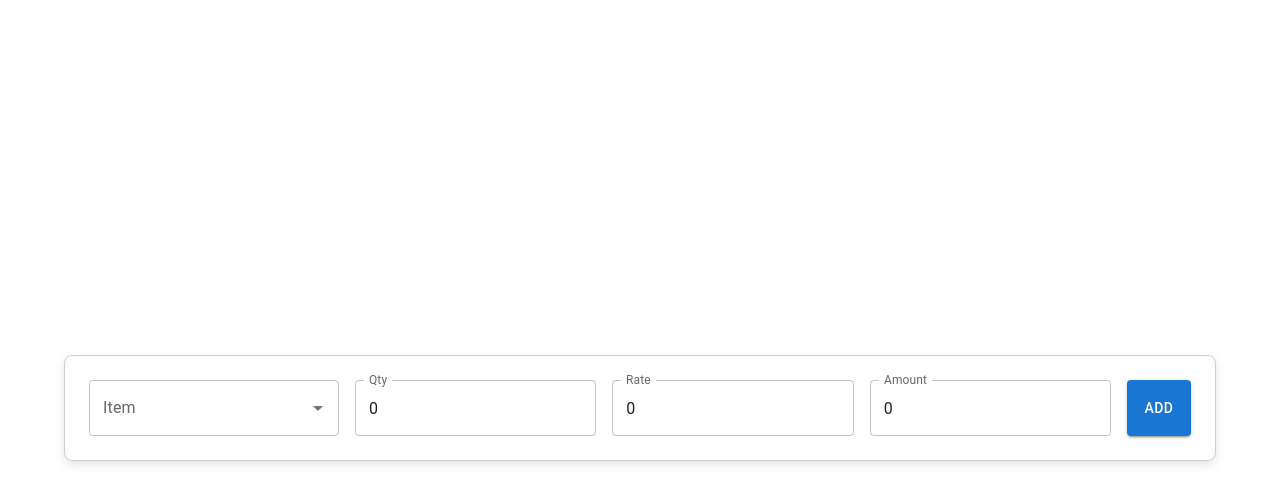
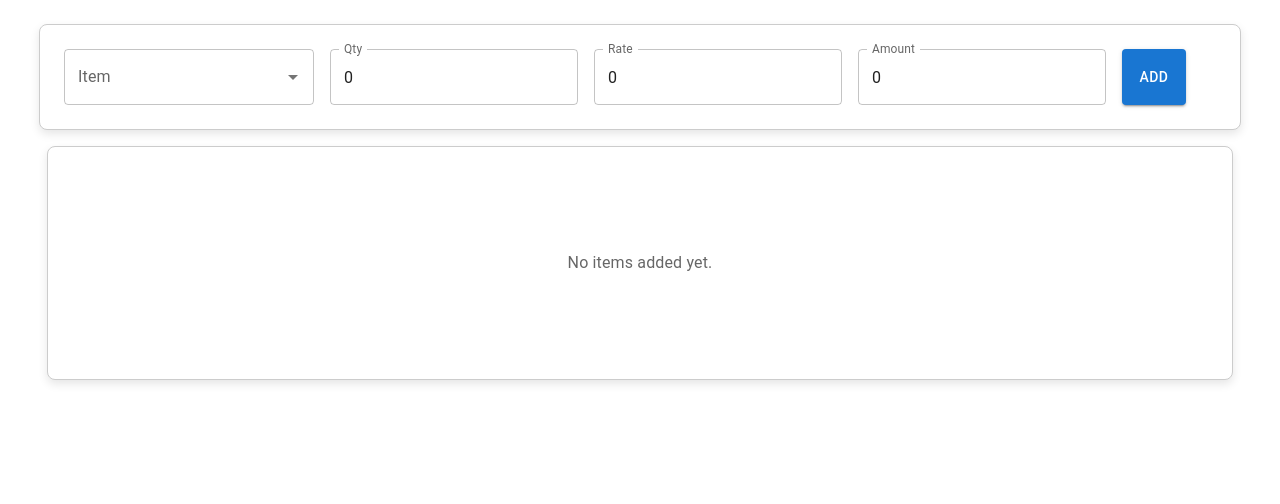
Before and after one commit to sh-mihad/products-summary-app, a React (Vite) app: page / in a window 1280 px wide. Shown: the top 504 px of the page. Built offline with nearby package versions, Linux system fonts and the light colour scheme.

Commit message:
desgin some changes

```diff
--- a/src/App.jsx
+++ b/src/App.jsx
@@ -1,11 +1,27 @@
+import { Container } from "@mui/material"
 import ItemForm from "./components/ItemForm"
+import ItemTableList from "./components/ItemTable"
 import { ProductListProvider } from "./context/productList"
 
 
 function App() {
   return (
     <ProductListProvider>
-      <ItemForm/>
+       <Container
+      maxWidth="lg"
+      sx={{
+        display: 'flex',
+        flexDirection: 'column',
+        alignItems: 'center', // Center everything horizontally
+        padding: '16px',
+      }}
+    >
+      {/* ItemForm Component */}
+      <ItemForm />
+
+      {/* ItemTableList Component */}
+      <ItemTableList />
+    </Container>
     </ProductListProvider>
   )
 }
--- a/src/components/ItemForm.jsx
+++ b/src/components/ItemForm.jsx
@@ -1,4 +1,4 @@
-import { Autocomplete, Box, Button, Container, TextField } from '@mui/material';
+import { Autocomplete, Box, Button, TextField } from '@mui/material';
 import { useContext, useState } from 'react';
 import { ADD_PRODUCT, ProductListContext } from '../context/productList/ProductListContext';
 import { productList } from '../data';
@@ -32,18 +32,13 @@ const ItemForm = () => {
 
   const handleAdd = () => {
     productDispatch({type:ADD_PRODUCT,payload:{id:item.id,itemName:item.itemName,qty,rate,amount}})
+    setAmount(0)
+    setRate(0)
+    setQty(0)
+    setItem(null)
   };
 
   return (
-    <Container
-      maxWidth="lg"
-      sx={{
-        display: 'flex',
-        justifyContent: 'center',
-        alignItems: 'center',
-        height: '100vh', // Center vertically as well (optional)
-      }}
-    >
     <Box
     display="flex"
     alignItems="center"
@@ -54,6 +49,8 @@ const ItemForm = () => {
       borderRadius: '8px',
       boxShadow: '0px 4px 10px rgba(0, 0, 0, 0.1)',
       backgroundColor: '#fff',
+      width: '100%', // Full width of the container
+      maxWidth: '1200px', // Set a max-width for the form
     }}
   >
     {/* Autocomplete for Item Selection */}
@@ -111,7 +108,7 @@ const ItemForm = () => {
       Add
     </Button>
   </Box>
-    </Container>
+
   );
 };
 
--- a/src/components/ItemTable.jsx
+++ b/src/components/ItemTable.jsx
@@ -1,5 +1,4 @@
 import { Box, Typography } from '@mui/material';
-import React from 'react';
 
 const ItemTableList = () => {
   return (
@@ -10,11 +9,13 @@ const ItemTableList = () => {
       boxShadow: '0px 4px 10px rgba(0, 0, 0, 0.1)',
       backgroundColor: '#fff',
       padding: '16px',
-        marginTop: '16px', // Add some spacing from the form
-        minHeight: '200px', // Set a minimum height for the box
+      marginTop: '16px',
+      minHeight: '200px',
       display: 'flex',
       justifyContent: 'center',
       alignItems: 'center',
+      width: '100%',
+      maxWidth: '1200px',
     }}
   >
     <Typography variant="body1" color="textSecondary">
```
Lines whose indentation alone changed are shown as unchanged.
